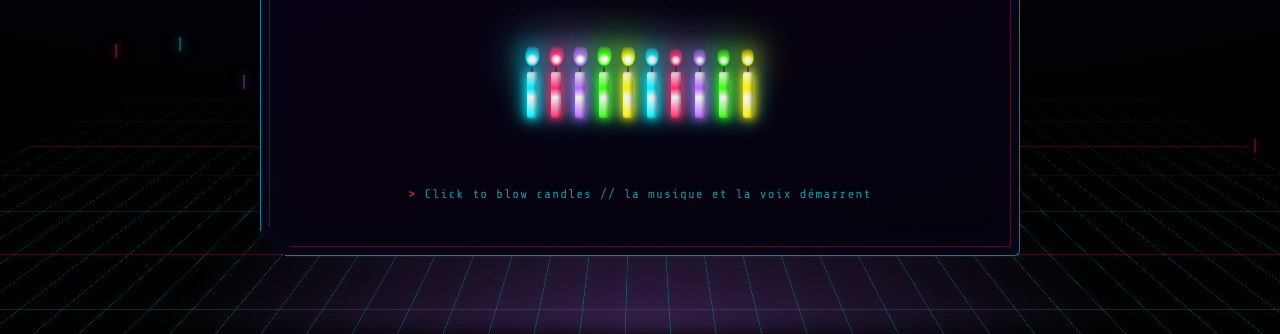
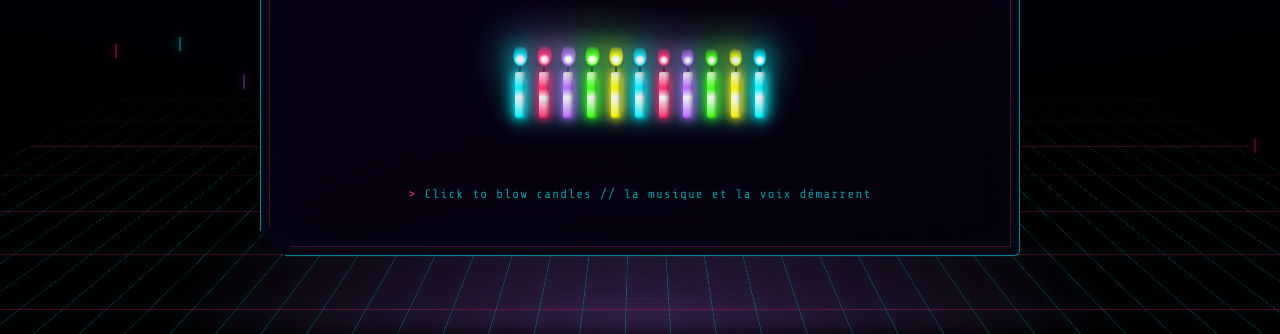
Before and after one commit to Aymane3369/happydaynoe, a plain HTML site: page index.html in a window 1280 px wide. Shown: the part 466-800 px from the top of the page. Drawn offline with nearby package versions, Linux system fonts and the light colour scheme.

Commit message:
Update button label to reflect eleven candles

```diff
--- a/index.html
+++ b/index.html
@@ -1096,7 +1096,7 @@
     <span class="txt-cute">11 ans <span aria-hidden="true">🎈</span></span>
   </p>
 
-  <button class="bougies" type="button" aria-label="Souffler les dix bougies">
+  <button class="bougies" type="button" aria-label="Souffler les onze bougies">
     <span class="bougie" style="--i:0"></span>
     <span class="bougie" style="--i:1"></span>
     <span class="bougie" style="--i:2"></span>
@@ -1107,6 +1107,7 @@
     <span class="bougie" style="--i:7"></span>
     <span class="bougie" style="--i:8"></span>
     <span class="bougie" style="--i:9"></span>
+    <span class="bougie" style="--i:10"></span>
   </button>
 
   <p class="voeu" aria-live="polite">
```
